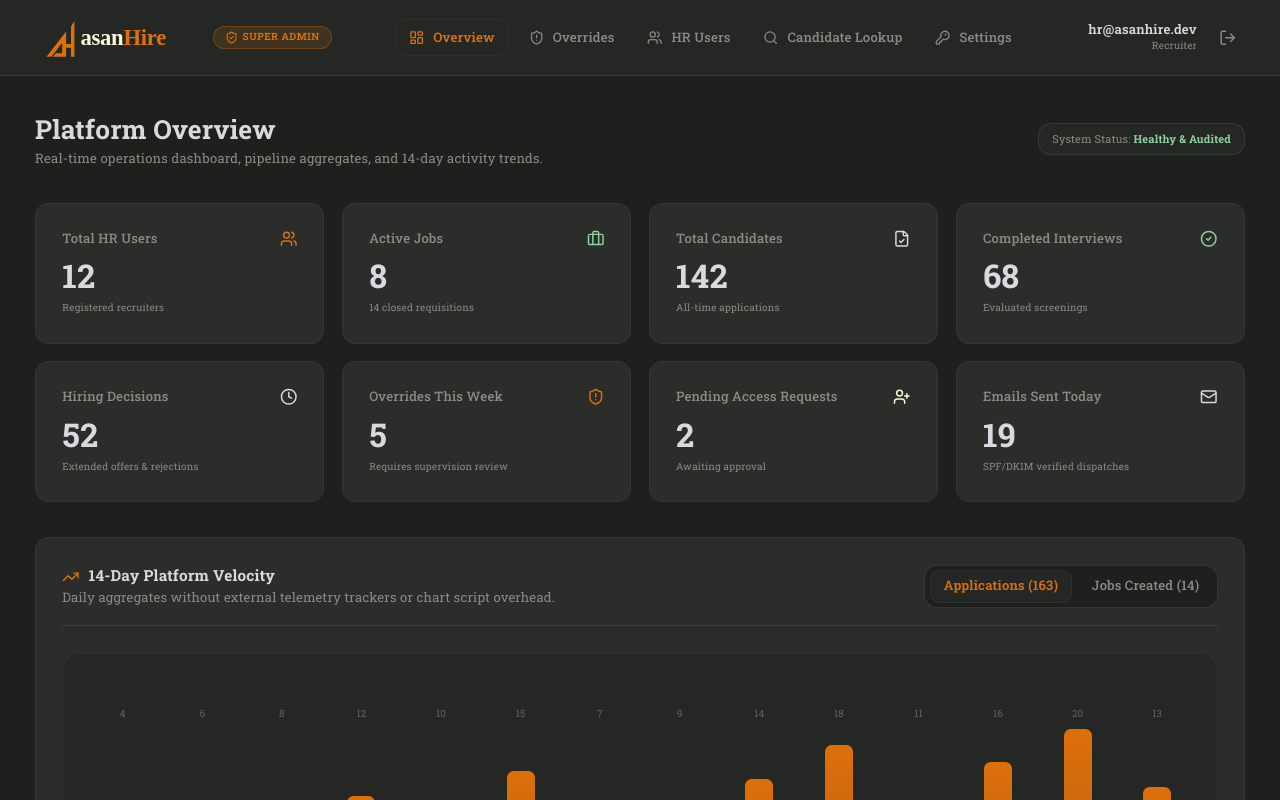
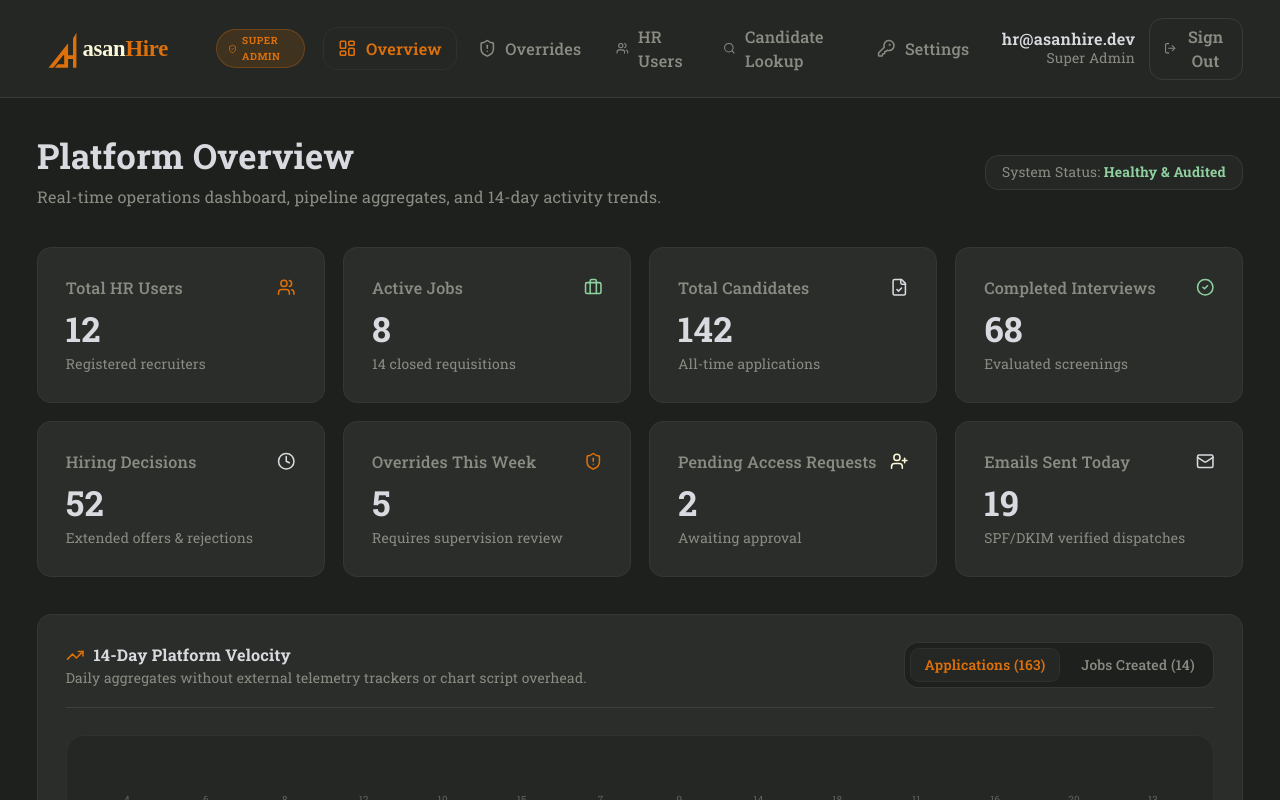
Before and after one commit to yjaveria3-netizen/asanHire, a Next.js app in the folder frontend/: page /admin/overview in a window 1280 px wide. Shown: the top 800 px of the page. Built offline with nearby package versions, Linux system fonts and the light colour scheme; no server answers.

Commit message:
fix: resolve admin signout redirect loop, scale dashboard typography, and add back navigation

```diff
--- a/frontend/src/app/admin/hr-users/page.tsx
+++ b/frontend/src/app/admin/hr-users/page.tsx
@@ -20,6 +20,7 @@ import {
   XCircle,
   Clock,
   Building2,
+  ArrowLeft,
 } from "lucide-react";
 
 export default function AdminHRUsersPage() {
@@ -117,19 +118,30 @@ export default function AdminHRUsersPage() {
 
   return (
     <div className="flex flex-col gap-6 max-w-7xl mx-auto pb-16">
+      {/* Back to Admin Overview Navigation */}
+      <div>
+        <Link
+          href="/admin/overview"
+          className="inline-flex items-center gap-2 text-sm text-[#8A8B82] hover:text-[#DD700B] transition-colors py-1 px-2 -ml-2 rounded-lg hover:bg-[#242724]"
+        >
+          <ArrowLeft className="w-4 h-4 text-[#DD700B]" />
+          <span>Back to Admin Overview</span>
+        </Link>
+      </div>
+
       {/* Header */}
       <div className="flex flex-col sm:flex-row sm:items-center justify-between gap-4">
         <div>
-          <h1 className="text-2xl font-bold text-[#D9DADF] flex items-center gap-2.5">
-            <Users className="w-6 h-6 text-[#DD700B]" />
+          <h1 className="text-2xl sm:text-3xl font-bold text-[#D9DADF] flex items-center gap-2.5">
+            <Users className="w-7 h-7 text-[#DD700B]" />
             HR Recruiters Directory
           </h1>
-          <p className="text-xs text-[#8A8B82] mt-1">
+          <p className="text-sm text-[#8A8B82] mt-1.5 leading-relaxed">
             Supervise recruiter workloads, override accountability ratios, and Reply-To communication configurations.
           </p>
         </div>
         <div className="flex items-center gap-2">
-          <span className="text-xs font-mono text-[#8A8B82] bg-[#242724] px-3 py-1.5 rounded-xl border border-[#D9DADF]/10">
+          <span className="text-sm font-mono text-[#8A8B82] bg-[#242724] px-3.5 py-1.5 rounded-xl border border-[#D9DADF]/10">
             Total HR Accounts: <strong className="text-[#DD700B]">{users.length}</strong>
           </span>
         </div>
@@ -218,13 +230,13 @@ export default function AdminHRUsersPage() {
           placeholder="Filter by email, name, organization, or reply-to..."
           value={search}
           onChange={(e) => setSearch(e.target.value)}
-          className="neu-inset w-full bg-[#1E201E] text-xs text-[#D9DADF] px-3 py-2 rounded-xl border border-[#8A8B82]/20 focus:outline-none focus:ring-1 focus:ring-[#DD700B]"
+          className="neu-inset w-full bg-[#1E201E] text-sm text-[#D9DADF] px-3.5 py-2.5 rounded-xl border border-[#8A8B82]/20 focus:outline-none focus:ring-1 focus:ring-[#DD700B]"
         />
       </div>
 
       {/* Table */}
       {loading ? (
-        <div className="min-h-[30vh] flex items-center justify-center text-xs text-[#8A8B82]">
+        <div className="min-h-[30vh] flex items-center justify-center text-sm text-[#8A8B82]">
           <div className="flex items-center gap-2">
             <span className="w-2.5 h-2.5 rounded-full bg-[#DD700B] animate-ping" />
             Loading recruiter telemetry...
@@ -233,14 +245,14 @@ export default function AdminHRUsersPage() {
       ) : filteredUsers.length === 0 ? (
         <NeuCard variant="raised" className="p-8 text-center">
           <Users className="w-10 h-10 text-[#8A8B82] mx-auto mb-3 opacity-40" />
-          <h3 className="text-sm font-semibold text-[#D9DADF]">No HR Users Found</h3>
-          <p className="text-xs text-[#8A8B82] mt-1">No recruiters matched your search term.</p>
+          <h3 className="text-base font-semibold text-[#D9DADF]">No HR Users Found</h3>
+          <p className="text-sm text-[#8A8B82] mt-1">No recruiters matched your search term.</p>
         </NeuCard>
       ) : (
         <div className="neu-raised rounded-2xl overflow-hidden border border-[#D9DADF]/10">
           <div className="overflow-x-auto">
-            <table className="w-full text-left text-xs text-[#D9DADF]">
-              <thead className="bg-[#242724] border-b border-[#8A8B82]/20 uppercase tracking-wider text-[11px] text-[#8A8B82]">
+            <table className="w-full text-left text-sm text-[#D9DADF]">
+              <thead className="bg-[#242724] border-b border-[#8A8B82]/20 uppercase tracking-wider text-xs font-semibold text-[#8A8B82]">
                 <tr>
                   <th className="px-5 py-3.5 font-semibold">Recruiter / Org</th>
                   <th
@@ -293,10 +305,10 @@ export default function AdminHRUsersPage() {
                       className="hover:bg-[#2A2D2A] transition-colors group cursor-pointer"
                     >
                       <td className="px-5 py-4">
-                        <div className="font-semibold text-[#D9DADF] text-sm">
+                        <div className="font-semibold text-[#D9DADF] text-base">
                           {user.full_name || user.email}
                         </div>
-                        <div className="text-[11px] text-[#8A8B82] font-mono">
+                        <div className="text-xs text-[#8A8B82] font-mono mt-0.5">
                           {user.email} &bull; {user.organization || "Independent Recruiter"}
                         </div>
                       </td>
@@ -315,13 +327,13 @@ export default function AdminHRUsersPage() {
                           >
                             {(user.override_rate_pct || 0).toFixed(1)}%
                           </span>
-                          <span className="text-[10px] text-[#8A8B82]">
+                          <span className="text-xs text-[#8A8B82]">
                             ({user.overrides_count || 0} / {user.decisions_count || 0})
                           </span>
                           {isHighOverride && (
                             <span
                               title="Override rate exceeds 30% threshold with 5+ decisions"
-                              className="px-1.5 py-0.5 rounded text-[9px] font-bold bg-[rgba(221,112,11,0.2)] text-[#DD700B] border border-[#DD700B]/40"
+                              className="px-1.5 py-0.5 rounded text-[10px] font-bold bg-[rgba(221,112,11,0.2)] text-[#DD700B] border border-[#DD700B]/40"
                             >
                               HIGH
                             </span>
@@ -330,24 +342,24 @@ export default function AdminHRUsersPage() {
                       </td>
                       <td className="px-5 py-4">
                         <div className="flex flex-col gap-1">
-                          <span className="font-mono text-[11px] text-[#D9DADF] flex items-center gap-1">
-                            <Mail className="w-3 h-3 text-[#DD700B]" />
+                          <span className="font-mono text-xs text-[#D9DADF] flex items-center gap-1.5">
+                            <Mail className="w-3.5 h-3.5 text-[#DD700B]" />
                             {user.contact_email || user.email}
                           </span>
                           <div>
                             {user.reply_to_enabled ? (
-                              <span className="inline-flex items-center gap-1 text-[10px] text-[#8FD19E] bg-[#8FD19E]/10 px-1.5 py-0.5 rounded border border-[#8FD19E]/20">
-                                <CheckCircle2 className="w-2.5 h-2.5" /> Reply-To Enabled
+                              <span className="inline-flex items-center gap-1 text-xs text-[#8FD19E] bg-[#8FD19E]/10 px-2 py-0.5 rounded border border-[#8FD19E]/20">
+                                <CheckCircle2 className="w-3 h-3" /> Reply-To Enabled
                               </span>
                             ) : (
-                              <span className="inline-flex items-center gap-1 text-[10px] text-[#8A8B82] bg-[#1E201E] px-1.5 py-0.5 rounded border border-[#8A8B82]/20">
-                                <XCircle className="w-2.5 h-2.5" /> Suppressed
+                              <span className="inline-flex items-center gap-1 text-xs text-[#8A8B82] bg-[#1E201E] px-2 py-0.5 rounded border border-[#8A8B82]/20">
+                                <XCircle className="w-3 h-3" /> Suppressed
                               </span>
                             )}
                           </div>
                         </div>
                       </td>
-                      <td className="px-5 py-4 font-mono text-[11px] text-[#8A8B82]">
+                      <td className="px-5 py-4 font-mono text-xs text-[#8A8B82]">
                         {user.last_active
                           ? new Date(user.last_active).toLocaleDateString()
                           : "Never"}
--- a/frontend/src/app/admin/layout.tsx
+++ b/frontend/src/app/admin/layout.tsx
@@ -3,6 +3,7 @@
 import React, { useState, useEffect } from "react";
 import Link from "next/link";
 import { usePathname, useRouter } from "next/navigation";
+import { createClient } from "@/lib/supabase/client";
 import { Logo } from "@/components/brand/Logo";
 import { api } from "@/lib/api";
 import {
@@ -21,6 +22,26 @@ export default function AdminLayout({ children }: { children: React.ReactNode })
   const router = useRouter();
   const [currentUser, setCurrentUser] = useState<any>(null);
   const [loading, setLoading] = useState(true);
+  const [loggingOut, setLoggingOut] = useState(false);
+
+  const handleLogout = async () => {
+    setLoggingOut(true);
+    try {
+      const supabase = createClient();
+      await supabase.auth.signOut();
+    } catch (err) {
+      console.error("Sign out error:", err);
+    } finally {
+      if (typeof window !== "undefined") {
+        try {
+          localStorage.clear();
+          sessionStorage.clear();
+        } catch {}
+      }
+      router.push("/login?logout=true");
+      router.refresh();
+    }
+  };
 
   useEffect(() => {
     let isMounted = true;
@@ -111,13 +132,13 @@ export default function AdminLayout({ children }: { children: React.ReactNode })
                 <Link
                   key={item.href}
                   href={item.href}
-                  className={`flex items-center gap-2 px-3 py-2 rounded-xl text-xs font-medium transition-all ${
+                  className={`flex items-center gap-2 px-3 py-2 rounded-xl text-sm font-medium transition-all ${
                     isActive
                       ? "neu-inset text-[#DD700B] font-semibold"
                       : "text-[#8A8B82] hover:text-[#D9DADF] hover:bg-[#2A2D2A]"
                   }`}
                 >
-                  <Icon className={`w-3.5 h-3.5 ${isActive ? "text-[#DD700B]" : "text-[#8A8B82]"}`} />
+                  <Icon className={`w-4 h-4 ${isActive ? "text-[#DD700B]" : "text-[#8A8B82]"}`} />
                   <span>{item.label}</span>
                 </Link>
               );
@@ -127,20 +148,23 @@ export default function AdminLayout({ children }: { children: React.ReactNode })
           {/* User & Logout */}
           <div className="flex items-center gap-3">
             <div className="hidden lg:flex flex-col text-right">
-              <span className="text-xs font-semibold text-[#D9DADF] leading-tight">
-                {currentUser?.email || "admin@asanhire.dev"}
+              <span className="text-sm font-semibold text-[#D9DADF] leading-tight">
+                {currentUser?.email || "Administrator"}
               </span>
-              <span className="text-[10px] text-[#8A8B82] font-mono capitalize">
-                {currentUser?.role || "Admin"}
+              <span className="text-xs text-[#8A8B82] font-mono capitalize">
+                Super Admin
               </span>
             </div>
-            <Link
-              href="/login"
-              title="Sign out"
-              className="p-2 text-[#8A8B82] hover:text-[#E57373] hover:bg-[#2A2D2A] rounded-xl transition-colors"
+            <button
+              type="button"
+              onClick={handleLogout}
+              disabled={loggingOut}
+              title="Sign out of Administrator Portal"
+              className="flex items-center gap-1.5 px-3 py-1.5 rounded-xl text-sm font-semibold text-[#8A8B82] hover:text-[#E57373] hover:bg-[#2A2D2A] border border-[#8A8B82]/20 transition-all cursor-pointer"
             >
               <LogOut className="w-4 h-4" />
-            </Link>
+              <span className="hidden sm:inline">{loggingOut ? "Signing out..." : "Sign Out"}</span>
+            </button>
           </div>
         </div>
       </header>
--- a/frontend/src/app/admin/overview/page.tsx
+++ b/frontend/src/app/admin/overview/page.tsx
@@ -126,13 +126,13 @@ export default function AdminOverviewPage() {
       {/* Page Header */}
       <div className="flex flex-col sm:flex-row sm:items-center justify-between gap-4">
         <div>
-          <h1 className="text-2xl font-bold text-[#D9DADF]">Platform Overview</h1>
-          <p className="text-xs text-[#8A8B82] mt-1">
+          <h1 className="text-2xl sm:text-3xl font-bold text-[#D9DADF]">Platform Overview</h1>
+          <p className="text-sm text-[#8A8B82] mt-1.5 leading-relaxed">
             Real-time operations dashboard, pipeline aggregates, and 14-day activity trends.
           </p>
         </div>
         <div className="flex items-center gap-2">
-          <span className="text-[11px] font-mono text-[#8A8B82] bg-[#242724] px-3 py-1.5 rounded-xl border border-[#D9DADF]/10">
+          <span className="text-xs font-mono text-[#8A8B82] bg-[#242724] px-3.5 py-1.5 rounded-xl border border-[#D9DADF]/10">
             System Status: <strong className="text-[#8FD19E]">Healthy & Audited</strong>
           </span>
         </div>
@@ -145,14 +145,14 @@ export default function AdminOverviewPage() {
           const CardContent = (
             <div className="flex flex-col justify-between h-full">
               <div className="flex items-center justify-between mb-2">
-                <span className="text-xs text-[#8A8B82] font-medium truncate">{m.label}</span>
+                <span className="text-sm text-[#8A8B82] font-medium truncate">{m.label}</span>
                 <Icon className={`w-4 h-4 shrink-0 ${m.color}`} />
               </div>
               <div>
                 <span className="text-2xl md:text-3xl font-bold font-mono text-[#D9DADF]">
                   {m.value}
                 </span>
-                <p className="text-[10px] text-[#8A8B82] mt-1 truncate">{m.hint}</p>
+                <p className="text-xs text-[#8A8B82] mt-1 truncate">{m.hint}</p>
               </div>
             </div>
           );
--- a/frontend/src/app/globals.css
+++ b/frontend/src/app/globals.css
@@ -17,7 +17,7 @@
 }
 
 html {
-  font-size: 17.5px; /* Proportionally scales rem typography and components across entire site */
+  font-size: 18.5px; /* Proportionally scales rem typography and components across entire site */
   -webkit-text-size-adjust: 100%;
 }
 
--- a/frontend/src/app/hr/page.tsx
+++ b/frontend/src/app/hr/page.tsx
@@ -69,7 +69,13 @@ export default function HRDashboardPage() {
     } catch {
       // Handled silently
     } finally {
-      router.push("/login");
+      if (typeof window !== "undefined") {
+        try {
+          localStorage.clear();
+          sessionStorage.clear();
+        } catch {}
+      }
+      router.push("/login?logout=true");
       router.refresh();
     }
   };
--- a/frontend/src/components/hr/CandidateTable.tsx
+++ b/frontend/src/components/hr/CandidateTable.tsx
@@ -37,7 +37,7 @@ export const CandidateTable: React.FC<CandidateTableProps> = ({ candidates }) =>
     <div className="neu-raised rounded-2xl overflow-hidden border border-[#D9DADF]/5">
       <div className="overflow-x-auto">
         <table className="w-full text-left text-sm text-[#D9DADF]">
-          <thead className="bg-[#242724] border-b border-[#8A8B82]/20 text-xs uppercase tracking-wider text-[#8A8B82]">
+          <thead className="bg-[#242724] border-b border-[#8A8B82]/20 text-sm uppercase tracking-wider text-[#8A8B82]">
             <tr>
               <th className="px-5 py-4 font-semibold">Rank</th>
               <th className="px-5 py-4 font-semibold">Candidate</th>
@@ -69,8 +69,8 @@ export const CandidateTable: React.FC<CandidateTableProps> = ({ candidates }) =>
                     #{index + 1}
                   </td>
                   <td className="px-5 py-4">
-                    <div className="font-medium text-[#D9DADF]">{displayName}</div>
-                    <div className="text-xs text-[#8A8B82]">{candidate.email}</div>
+                    <div className="font-semibold text-[#D9DADF]">{displayName}</div>
+                    <div className="text-sm text-[#8A8B82]">{candidate.email}</div>
                   </td>
                   <td className="px-5 py-4">
                     <NeuBadge status={candidate.status} />
```
Also changed, not shown: frontend/src/middleware.ts (+11 -4 lines).
